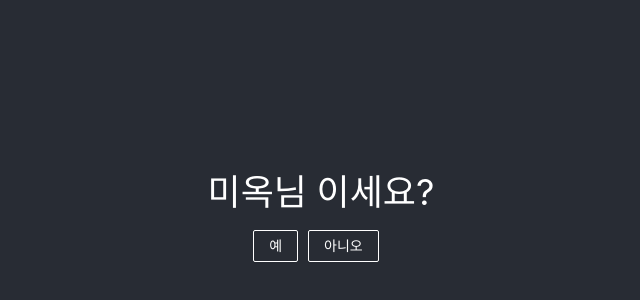
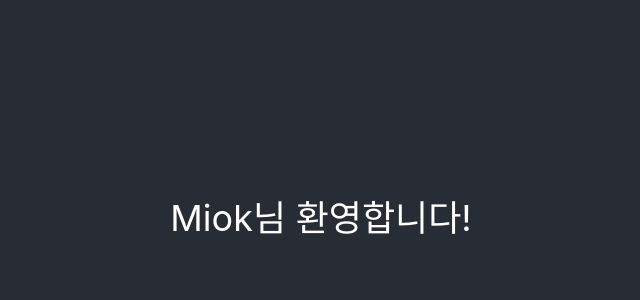
Before and after one commit to SeKyun/healthy-miok, a React (Create React App) app in the folder frontend/: page /secondpage in a window 1280 px wide. Shown: the part 182-482 px from the top of the page, without its empty margins (319-959 px from the left). Built offline with nearby package versions, Linux system fonts and the light colour scheme.

Commit message:
feat: 리액트 라우터 추가

```diff
--- a/frontend/src/App.js
+++ b/frontend/src/App.js
@@ -1,11 +1,11 @@
 import React from 'react';
-import Firstpage from './components/pages/Firstpage';
 import './App.css';
+import Routes from '../src/components/pages/Route';
 
 function App() {
   return (
     <div className="App">
-      <Firstpage />
+      <Routes />
     </div>
   );
 }
--- /dev/null
+++ b/frontend/src/components/organisms/NotWelcome.js
@@ -0,0 +1,7 @@
+import React from 'react';
+
+const NotWelcome = () => {
+  return <div>Miok님이 아니시면 들어가실 수 없어요..</div>;
+};
+
+export default NotWelcome;
--- a/frontend/src/components/organisms/Welcome.js
+++ b/frontend/src/components/organisms/Welcome.js
@@ -1,13 +1,7 @@
 import React from 'react';
 
-const Welcome = (props) => {
-  if (!props.warn) {
-    return null;
-  }
-  const { welcome } = props;
-  return (
-    <div>{{ welcome } ? <div>Miok님 환영합니다!</div> : <div>꺼져!</div>}</div>
-  );
+const Welcome = () => {
+  return <div>Miok님 환영합니다!</div>;
 };
 
 export default Welcome;
--- a/frontend/src/components/organisms/Whoareyou.js
+++ b/frontend/src/components/organisms/Whoareyou.js
@@ -1,14 +1,18 @@
 import React from 'react';
 import 'antd/dist/antd.css';
 import { Button } from 'antd';
-
+import history from '../pages/history';
 const Whoareyou = () => {
   return (
     <div>
       <div className="title">미옥님 이세요?</div>
       <div className="yesno">
-        <Button ghost>예</Button>
-        <Button ghost>아니오</Button>
+        <Button ghost onClick={() => history.push('/secondpage')}>
+          예
+        </Button>
+        <Button ghost onClick={() => history.push('/Error')}>
+          아니오
+        </Button>
       </div>
     </div>
   );
--- /dev/null
+++ b/frontend/src/components/pages/Route.js
@@ -0,0 +1,15 @@
+import React from 'react';
+import { Router, Switch, Route } from 'react-router-dom';
+import Firstpage from './Firstpage';
+import Secondpage from './Secondpage';
+import history from './history';
+import NotWelcome from '../organisms/NotWelcome';
+export default () => (
+  <Router history={history}>
+    <Switch>
+      <Route path="/" exact component={Firstpage} />
+      <Route path="/secondpage" component={Secondpage} />
+      <Route path="/error" component={NotWelcome} />
+    </Switch>
+  </Router>
+);
--- a/frontend/src/components/pages/Secondpage.js
+++ b/frontend/src/components/pages/Secondpage.js
@@ -1,7 +1,12 @@
 import React from 'react';
+import Welcome from '../organisms/Welcome';
 
 const Secondpage = () => {
-  return <div></div>;
+  return (
+    <div>
+      <Welcome />
+    </div>
+  );
 };
 
 export default Secondpage;
--- /dev/null
+++ b/frontend/src/components/pages/history.js
@@ -0,0 +1,3 @@
+import { createBrowserHistory as history } from 'history';
+
+export default history();
```
